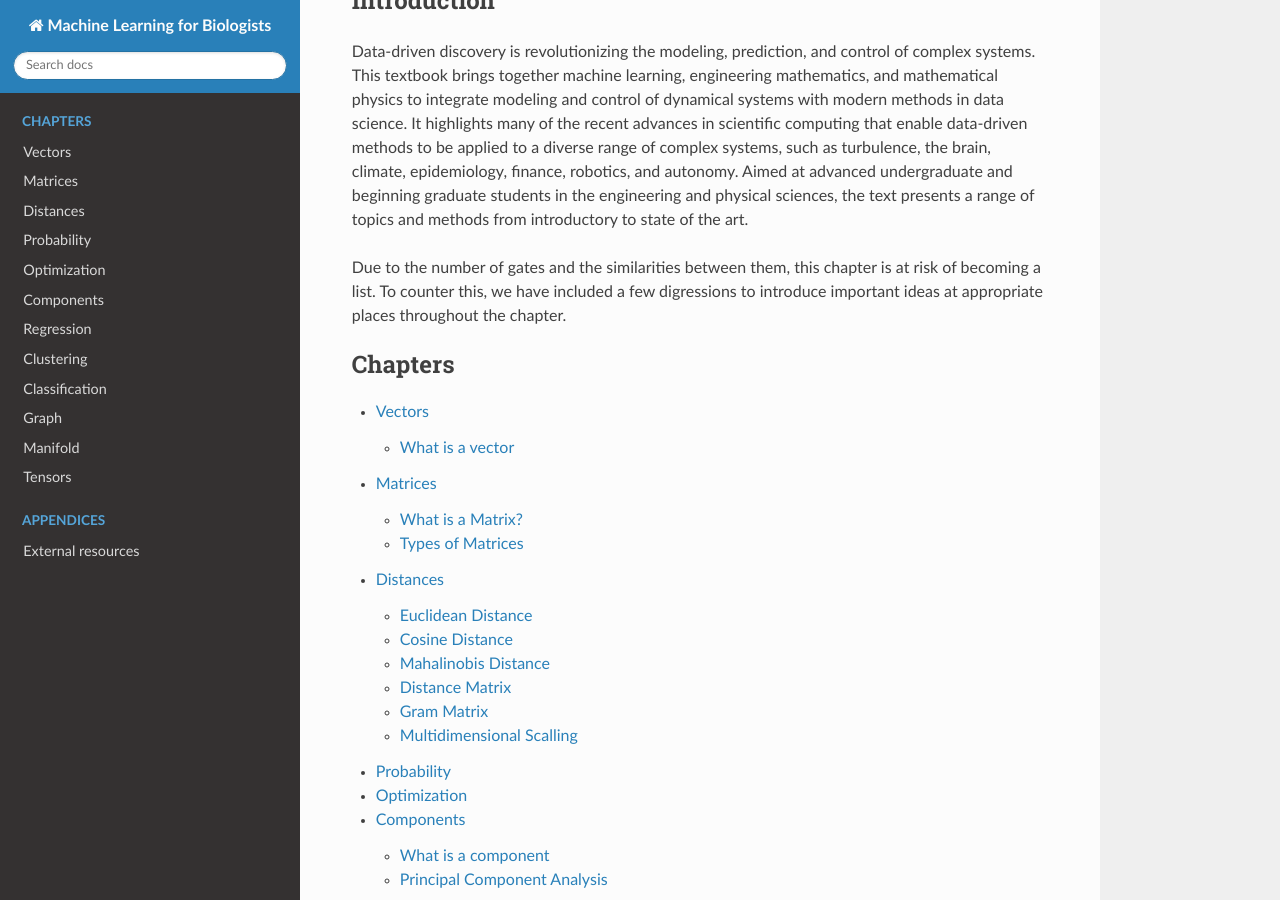
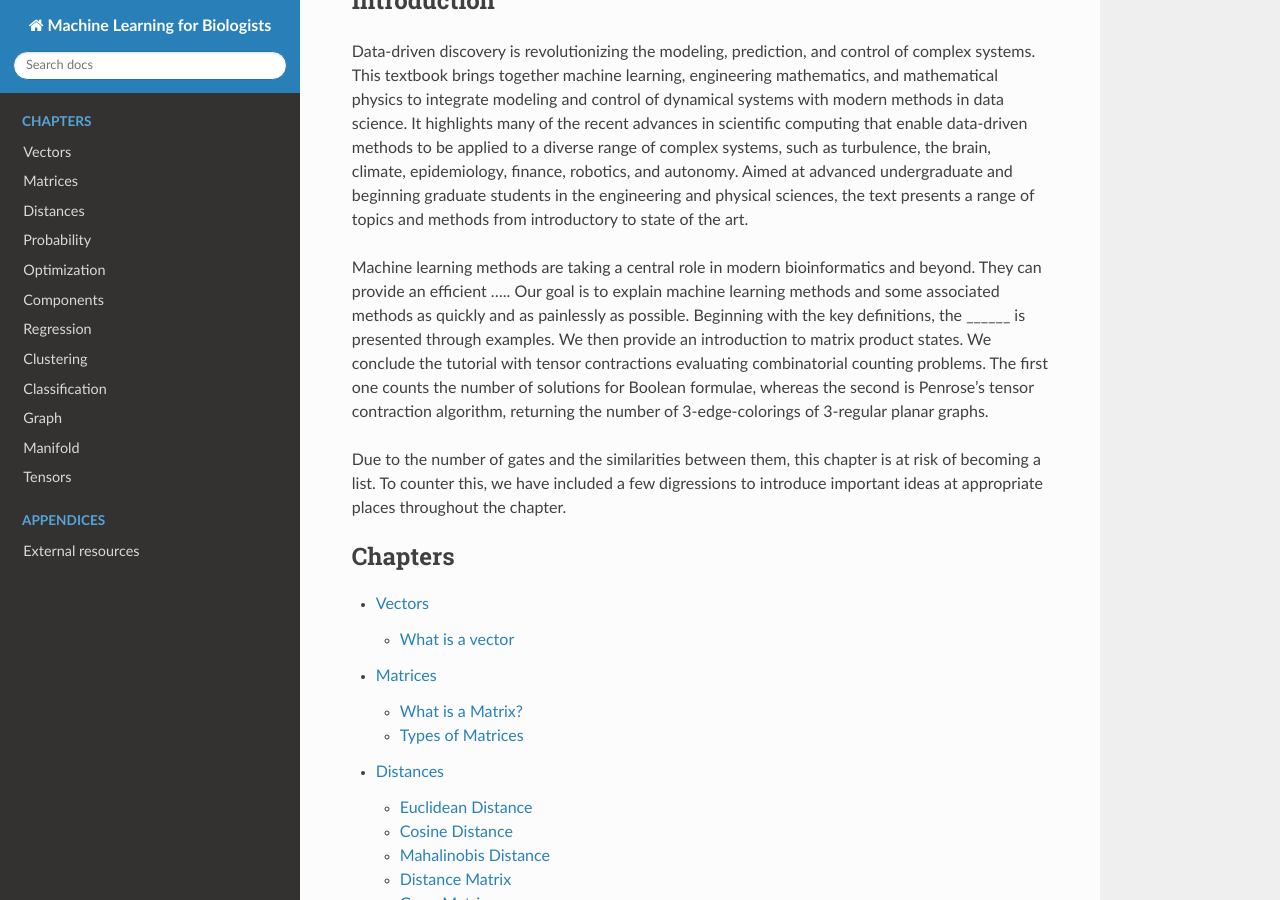
Before and after one commit to jamesjcai/readthedocs_ml4b, a Sphinx documentation site: the page built from docs/index.rst, in a window 1280 px wide and 900 px high, scrolled down 369 px. Built offline with Sphinx 7.4.7 and the Read the Docs theme 2.0.0, drawn with Linux system fonts in a browser that asks for light colours; formulas are drawn with MathJax 3.

Commit message:
Update index.rst

```diff
--- a/docs/index.rst
+++ b/docs/index.rst
@@ -11,6 +11,8 @@ Machine Learning for Biologists
 Introduction
 ------------
 Data-driven discovery is revolutionizing the modeling, prediction, and control of complex systems. This textbook brings together machine learning, engineering mathematics, and mathematical physics to integrate modeling and control of dynamical systems with modern methods in data science. It highlights many of the recent advances in scientific computing that enable data-driven methods to be applied to a diverse range of complex systems, such as turbulence, the brain, climate, epidemiology, finance, robotics, and autonomy. Aimed at advanced undergraduate and beginning graduate students in the engineering and physical sciences, the text presents a range of topics and methods from introductory to state of the art.
+
+Machine learning methods are taking a central role in modern bioinformatics and beyond. They can provide an efficient ….. Our goal is to explain machine learning methods and some associated methods as quickly and as painlessly as possible. Beginning with the key definitions, the ______ is presented through examples. We then provide an introduction to matrix product states. We conclude the tutorial with tensor contractions evaluating combinatorial counting problems. The first one counts the number of solutions for Boolean formulae, whereas the second is Penrose's tensor contraction algorithm, returning the number of 3-edge-colorings of 3-regular planar graphs.
 
 Due to the number of gates and the similarities between them, this chapter is at risk of becoming a list. To counter this, we have included a few digressions to introduce important ideas at appropriate places throughout the chapter.
 
```
